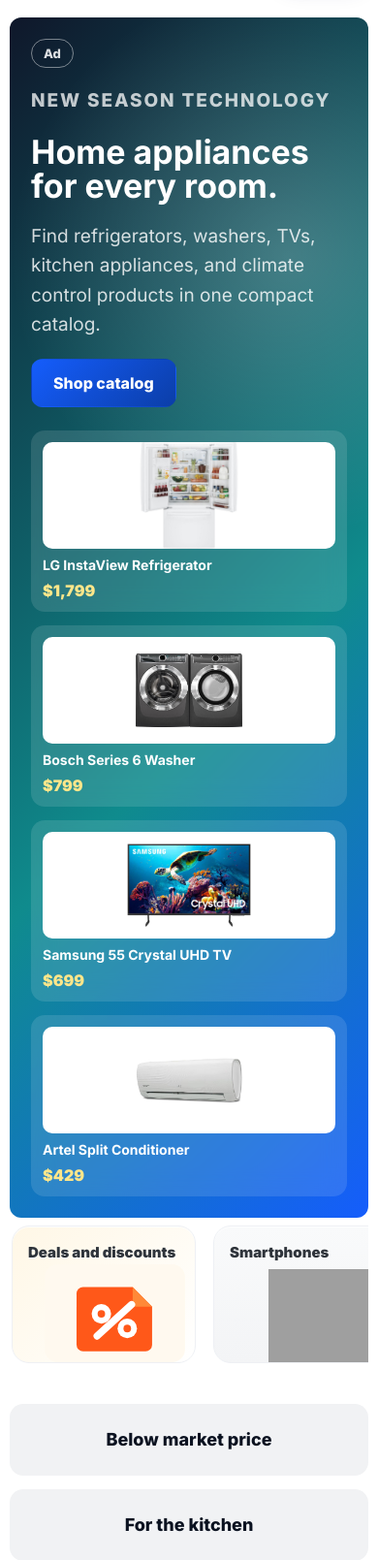
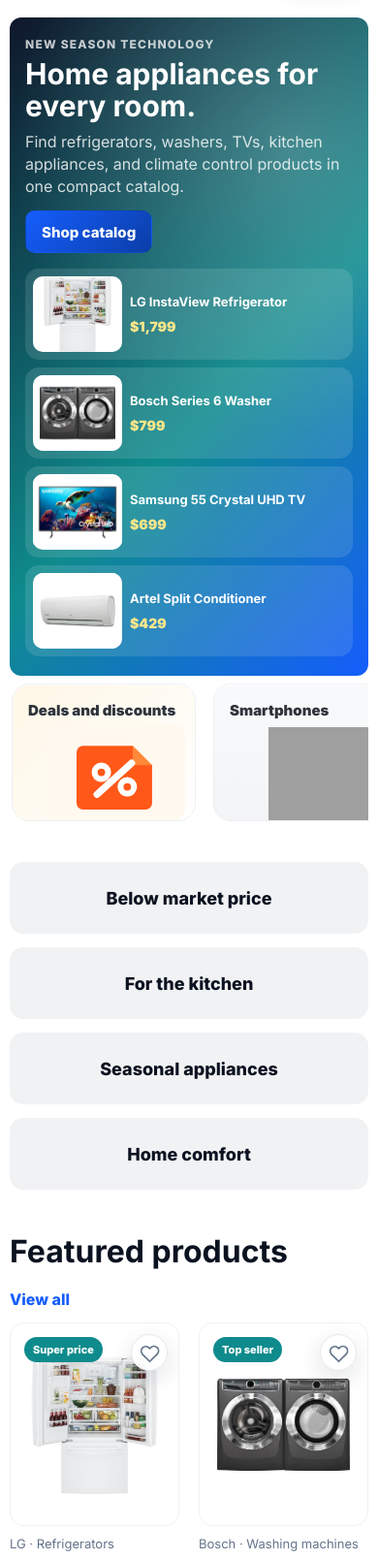
Before and after one commit to baratshorayev19-sudo/techshop, a Django app: page / in a window 390 px wide. Shown: the part 237-1846 px from the top of the page at 97% size. Run offline with Django 5.2, Linux system fonts and the light colour scheme; grey boxes are pictures that could not be loaded.

Commit message:
Improve mobile hero banner

```diff
--- a/static/css/styles.css
+++ b/static/css/styles.css
@@ -2594,7 +2594,34 @@
 
     .market-hero {
         grid-template-columns: 1fr;
+        gap: 18px;
+        min-height: 0;
         padding: 28px;
+    }
+
+    .market-hero h1 {
+        max-width: 520px;
+        font-size: 42px;
+    }
+
+    .market-hero p {
+        max-width: 560px;
+        font-size: 17px;
+        line-height: 1.45;
+    }
+
+    .hero-appliance-grid {
+        grid-template-columns: repeat(2, minmax(0, 1fr));
+        gap: 10px;
+    }
+
+    .hero-appliance-grid a {
+        min-height: 120px;
+        padding: 10px;
+    }
+
+    .hero-appliance-grid img {
+        height: 76px;
     }
 
     .promo-row {
@@ -2700,16 +2727,65 @@
 
     .market-hero {
         border-radius: 12px;
-        padding: 22px;
+        gap: 16px;
+        padding: 20px 16px;
     }
 
     .market-hero h1 {
-        font-size: 34px;
+        margin: 6px 0 10px;
+        font-size: 30px;
+        line-height: 1.08;
+    }
+
+    .market-hero p {
+        margin: 0 0 14px;
+        font-size: 16px;
+        line-height: 1.42;
+    }
+
+    .market-hero .eyebrow {
+        margin: 0;
+        font-size: 12px;
+        line-height: 1.35;
+    }
+
+    .market-hero .btn {
+        min-height: 44px;
+        padding: 0 16px;
+        border-radius: 10px;
+        font-size: 15px;
     }
 
     .hero-appliance-grid,
     .promo-row {
         grid-template-columns: 1fr;
+    }
+
+    .hero-appliance-grid {
+        gap: 8px;
+    }
+
+    .hero-appliance-grid a {
+        grid-template-columns: 92px 1fr;
+        align-items: center;
+        min-height: 94px;
+        padding: 8px;
+    }
+
+    .hero-appliance-grid img {
+        grid-row: span 2;
+        height: 78px;
+    }
+
+    .hero-appliance-grid b {
+        align-self: end;
+        font-size: 13px;
+        line-height: 1.2;
+    }
+
+    .hero-appliance-grid span {
+        align-self: start;
+        font-size: 14px;
     }
 
     .catalog-content {
--- a/templates/base.html
+++ b/templates/base.html
@@ -9,7 +9,7 @@
     <link rel="preconnect" href="https://fonts.googleapis.com">
     <link rel="preconnect" href="https://fonts.gstatic.com" crossorigin>
     <link href="https://fonts.googleapis.com/css2?family=Inter:wght@400;500;600;700;800;900&display=swap" rel="stylesheet">
-    <link rel="stylesheet" href="{% static 'css/styles.css' %}?v=20260513-4">
+    <link rel="stylesheet" href="{% static 'css/styles.css' %}?v=20260513-5">
 </head>
 <body>
     <header class="market-header">
@@ -245,6 +245,6 @@
             <a href="{% url 'shop:contact' %}">{{ ui.support }}</a>
         </div>
     </footer>
-    <script src="{% static 'js/main.js' %}?v=20260513-4"></script>
+    <script src="{% static 'js/main.js' %}?v=20260513-5"></script>
 </body>
 </html>
--- a/templates/shop/home.html
+++ b/templates/shop/home.html
@@ -5,7 +5,6 @@
 <section class="market-shell">
     <section class="market-hero">
         <div>
-            <span class="ad-label">{{ ui.ad }}</span>
             <p class="eyebrow">{{ ui.new_season }}</p>
             <h1>{{ ui.hero_title }}</h1>
             <p>{{ ui.hero_text }}</p>
```
